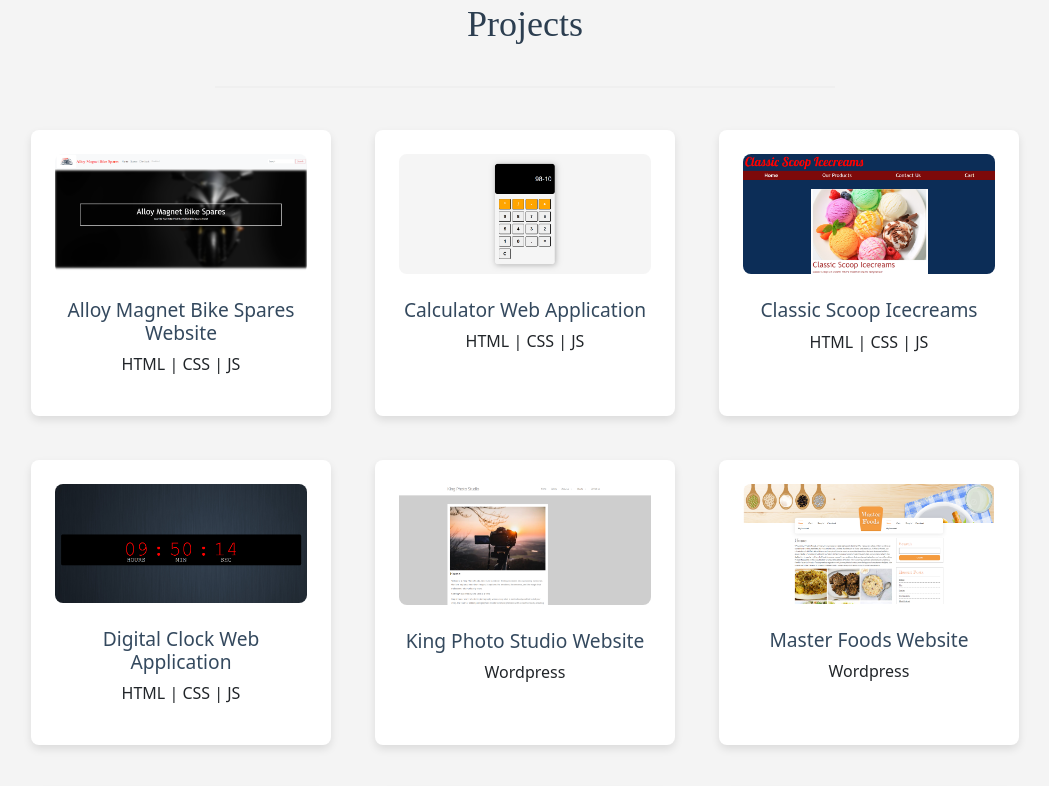
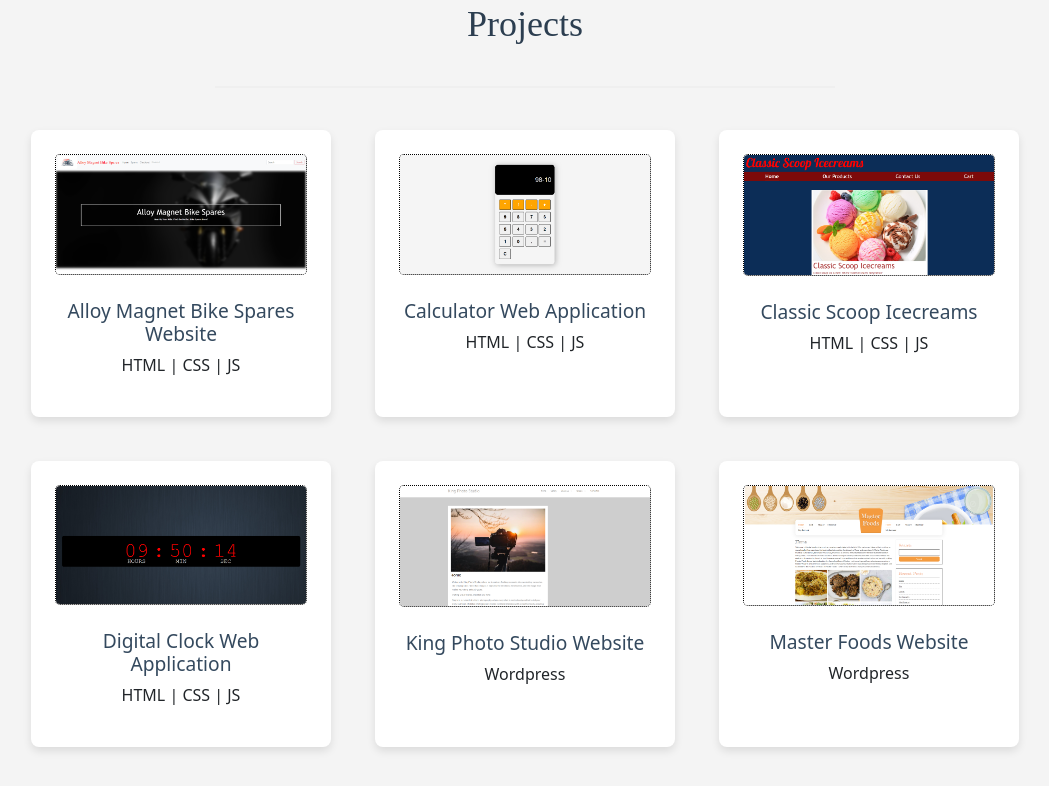
Before and after one commit to MahadRazaKhan/Mahad-s-Portfolio, a plain HTML site: page index.html in a window 1280 px wide. Shown: the part 933-1719 px from the top of the page, without its empty margins (115-1164 px from the left). Drawn offline with nearby package versions, Linux system fonts and the light colour scheme.

Commit message:
Update style.css

```diff
--- a/style.css
+++ b/style.css
@@ -121,7 +121,8 @@ header {
 
 .project-card img {
     max-width: 100%;
-    border-radius: 8px;
+    border:1px dotted black;
+    border-radius: 5px;
     margin-bottom: 1rem;
 }
 
```
